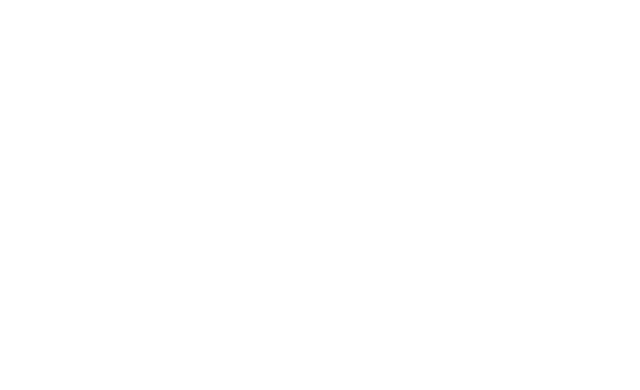
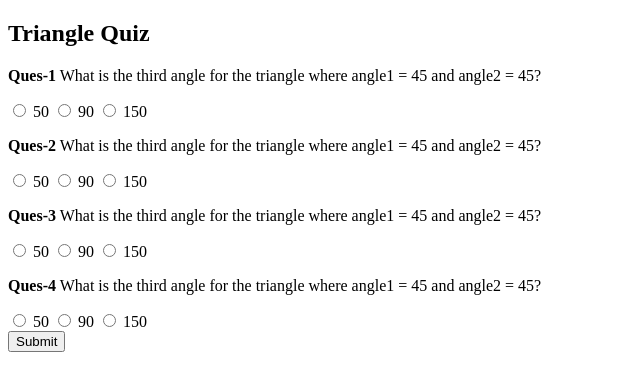
Before and after one commit to dushyant2901/triangle-app, a plain HTML site: page triangle-quiz/index.html in a window 1280 px wide. Shown: the whole page, without its empty margins (0-640 px from the left). Drawn offline with Linux system fonts and the light colour scheme.

Commit message:
added quiz layout

```diff
--- a/triangle-quiz/index.html
+++ b/triangle-quiz/index.html
@@ -7,6 +7,35 @@
     <title>Document</title>
 </head>
 <body>
-
+    <h2>Triangle Quiz</h2>
+    <form class="quiz-form">
+    <div class="question-container">
+        <p><b>Ques-1</b> What is the third angle for the triangle where angle1 = 45 and angle2 = 45?</p>
+        <label><input type="radio" name="answer1" value="50"> 50</label>
+        <label><input type="radio" name="answer1" value="90"> 90</label>
+        <label><input type="radio" name="answer1" value="150"> 150</label>
+    </div>
+    <div class="question-container">
+        <p><b>Ques-2</b> What is the third angle for the triangle where angle1 = 45 and angle2 = 45?</p>
+        <label><input type="radio" name="answer2" value="50"> 50</label>
+        <label><input type="radio" name="answer2" value="90"> 90</label>
+        <label><input type="radio" name="answer2" value="150"> 150</label>
+    </div>
+    <div class="question-container">
+        <p><b>Ques-3</b> What is the third angle for the triangle where angle1 = 45 and angle2 = 45?</p>
+        <label><input type="radio" name="answer3" value="50"> 50</label>
+        <label><input type="radio" name="answer3" value="90"> 90</label>
+        <label><input type="radio" name="answer3" value="150"> 150</label>
+    </div>
+    <div class="question-container">
+        <p><b>Ques-4</b> What is the third angle for the triangle where angle1 = 45 and angle2 = 45?</p>
+        <label><input type="radio" name="answer4" value="50"> 50</label>
+        <label><input type="radio" name="answer4" value="90"> 90</label>
+        <label><input type="radio" name="answer4" value="150"> 150</label>
+    </div>
+</form>
+<button id="submit-answer">Submit</button>
+    <div id="output"></div>
+    <script src="app.js"></script>
 </body>
 </html>
```
